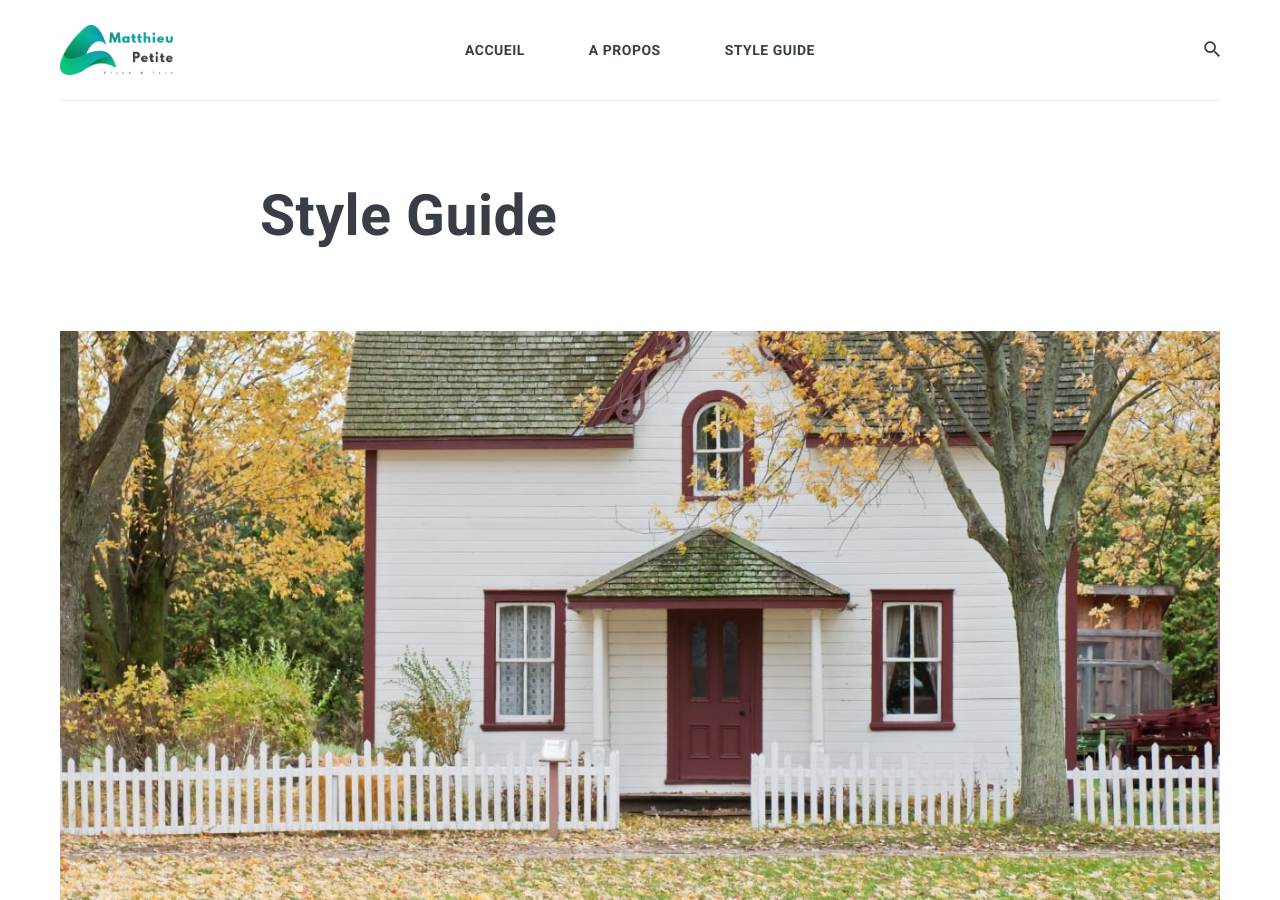
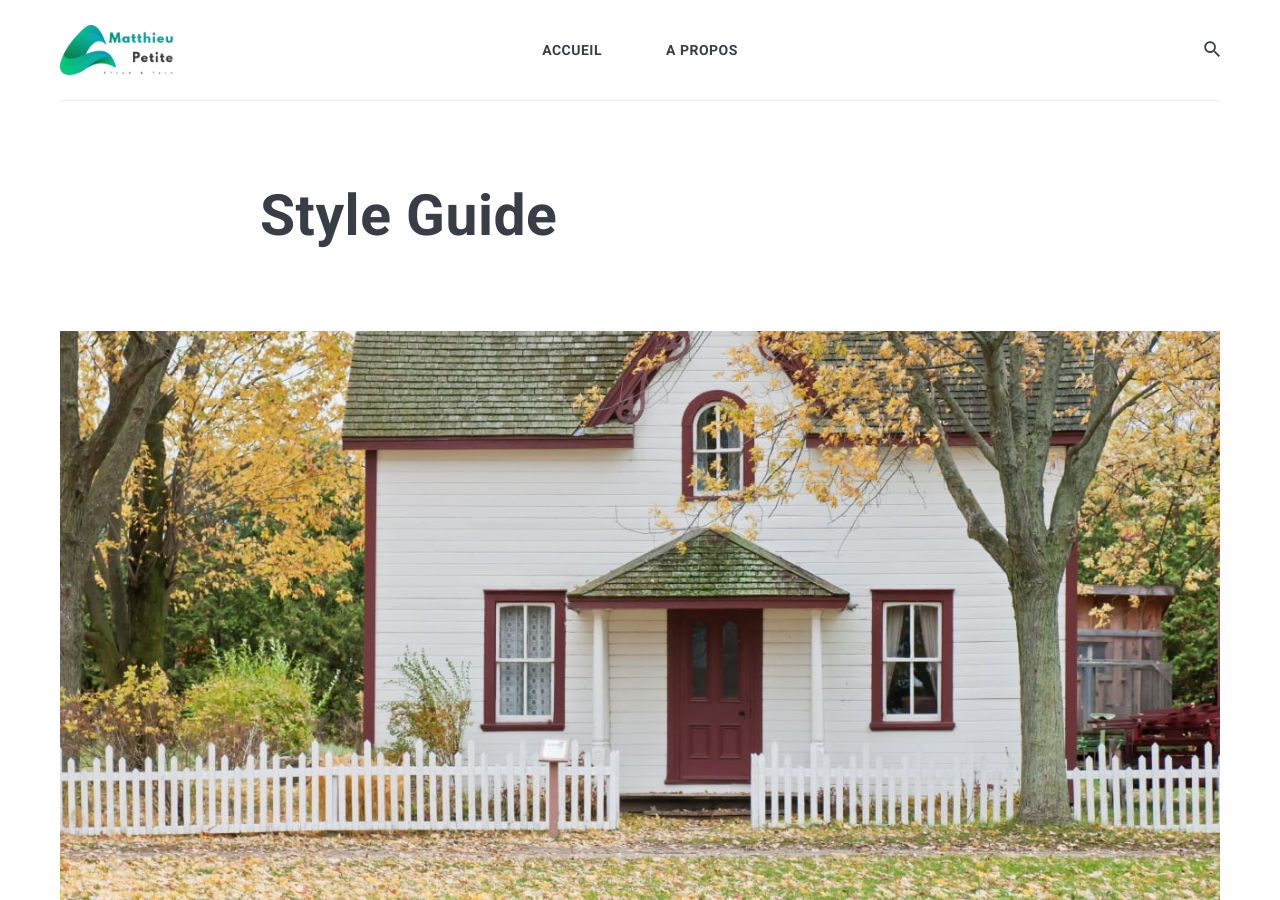
Before and after one commit to artemsheludko/zolan, a Jekyll site: the page built from _pages/styleguide.md, in a window 1280 px wide and 900 px high. Built offline with Jekyll 4.4.1, drawn with Linux system fonts in a browser that asks for light colours; nearby versions of some CDN libraries.

Commit message:
fix header

```diff
--- a/_includes/article-content.html
+++ b/_includes/article-content.html
@@ -35,7 +35,7 @@
               <span class="article__date"><time datetime="{{ post.date | date_to_xmlschema }}">{% assign date_format = site.minima.date_format | default: "%B %-d, %Y" %}{{ post.date | date: date_format }}</time></span>
             </div>
 
-            <a href="{{post.url | prepend: site.baseurl}}" class="read-more">Keep Reading <i class="ion ion-ios-arrow-forward"></i></a>
+            <a href="{{post.url | prepend: site.baseurl}}" class="read-more">Lire la suite<i class="ion ion-ios-arrow-forward"></i></a>
           </div>
 
         </div>
--- a/_includes/header.html
+++ b/_includes/header.html
@@ -28,7 +28,7 @@
                 <a href="{{site.baseurl}}/" class="nav__link">Accueil</a>
               </li>
               {% for page in site.pages %}
-                {% unless page.name == 'tags.html' or page.name == '404.html' or page.name == 'Style Guide' %}
+                {% unless page.name == 'tags.html' or page.name == '404.html' or page.title == 'Style Guide' %}
               {% if page.title %}
               <li class="nav__item">
                 <a href="{{ page.url | prepend: site.baseurl }}" class="nav__link">{{ page.title }}</a>
```
